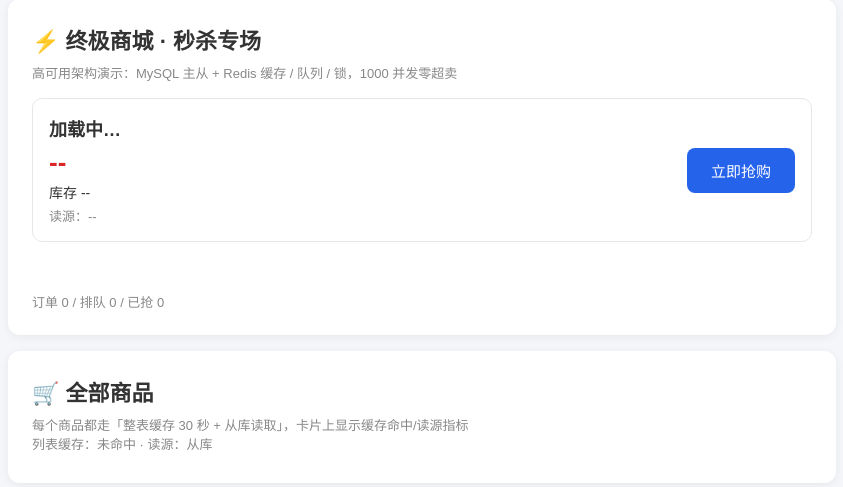
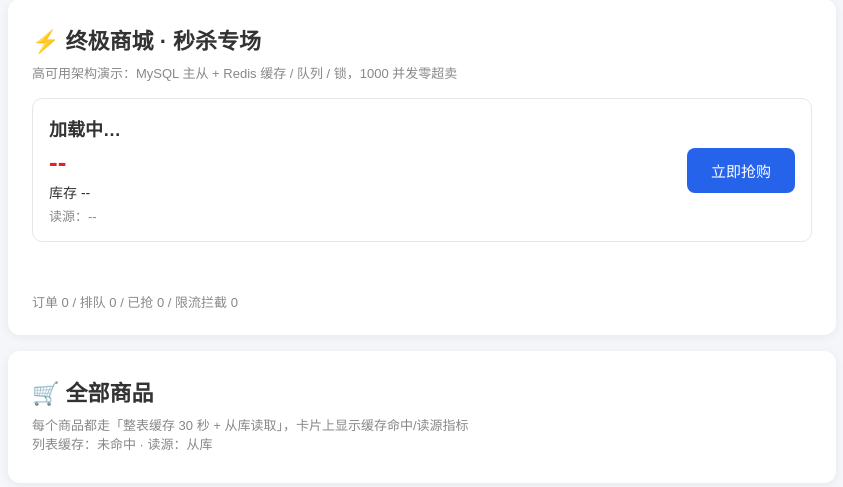
Before and after one commit to moose771687916/mysql-redis-learning, a Flask app: page / in a window 1280 px wide. Shown: the part 83-570 px from the top of the page, without its empty margins (218-1061 px from the left). Run offline with Flask 3, Linux system fonts and the light colour scheme; data that the repository does not hold is empty.

Commit message:
feat: 秒杀限流(固定窗口每用户每秒3次)+前端展示限流拦截计数

```diff
--- a/day31/app/app.py
+++ b/day31/app/app.py
@@ -325,6 +325,12 @@ def seckill():
         uid = body.get("uid")
     if not uid:
         return jsonify({"error": "需要登录后抢购（或压测传 uid）"}), 400
+    # 限流（固定窗口）：每用户每秒最多 3 次，防脚本狂点。超限 → 429 + 全局限流计数+1
+    key = f"rate:{uid}:{int(time.time())}"
+    if int(R.incr(key)) > 3:
+        R.incr("rate:blocked")
+        return jsonify({"ok": False, "error": "⏳ 操作太频繁，被限流了（每秒最多 3 次，等 1 秒再试）"}), 429
+    R.expire(key, 2)
     # 幂等预检：一人一单（别等消费者才拦，前端要看得见结果）
     if R.sismember("seckill:bought", uid):
         return jsonify({"ok": False, "error": "一人一单，你已经抢过啦"}), 409
@@ -341,6 +347,7 @@ def stats():
         return jsonify({
             "stock": stock, "orders": orders,
             "queue": R.llen("seckill:queue"), "bought": R.scard("seckill:bought"),
+            "rate_blocked": int(R.get("rate:blocked") or 0),   # 限流拦截次数（前端展示）
             "read_source": tag,
         })
     except Exception as e:
@@ -355,7 +362,8 @@ def reset():
     exe(mysql(MASTER), "UPDATE final_shop.products SET stock=50  WHERE id=2")
     exe(mysql(MASTER), "UPDATE final_shop.products SET stock=200 WHERE id=3")
     R.delete("seckill:queue", "seckill:bought", "seckill:lock",
-             "product:1", "product:2", "product:3", "products:list")
+             "product:1", "product:2", "product:3", "products:list",
+             "rate:blocked")
     return jsonify({"ok": True, "msg": "已重置：订单清空，库存回满(5/50/200)，队列与缓存清空"})
 
 
--- a/day31/app/static/app.js
+++ b/day31/app/static/app.js
@@ -51,7 +51,7 @@ async function loadStats() {
   const r = await api("/api/stats");
   if (r.error) return;
   document.getElementById("stats").textContent =
-    `全站订单 ${r.orders} / 排队 ${r.queue} / 已抢 ${r.bought} / 读源 ${r.read_source}`;
+    `全站订单 ${r.orders} / 排队 ${r.queue} / 已抢 ${r.bought} / 限流拦截 ${r.rate_blocked} / 读源 ${r.read_source}`;
 }
 
 function show(msg) { document.getElementById("result").textContent = msg; }
@@ -60,7 +60,7 @@ async function seckill() {
   const r = await api("/api/seckill", { method: "POST", body: JSON.stringify({}) });
   if (r.ok) show("🎯 " + r.msg);
   else {
-    show("⚠️ " + r.error);          // 409 一人一单 / 401 未登录
+    show("⚠️ " + r.error);          // 429 限流 / 409 一人一单 / 401 未登录
     if (r.error && r.error.indexOf("登录") >= 0) setTimeout(() => location.href = "/login", 1200);
   }
 }
--- a/day31/app/templates/index.html
+++ b/day31/app/templates/index.html
@@ -17,7 +17,7 @@
 
   <div id="result" class="result"></div>
 
-  <div class="stats muted" id="stats">订单 0 / 排队 0 / 已抢 0</div>
+  <div class="stats muted" id="stats">订单 0 / 排队 0 / 已抢 0 / 限流拦截 0</div>
 </div>
 
 <div class="card" style="margin-top:16px;">
```
